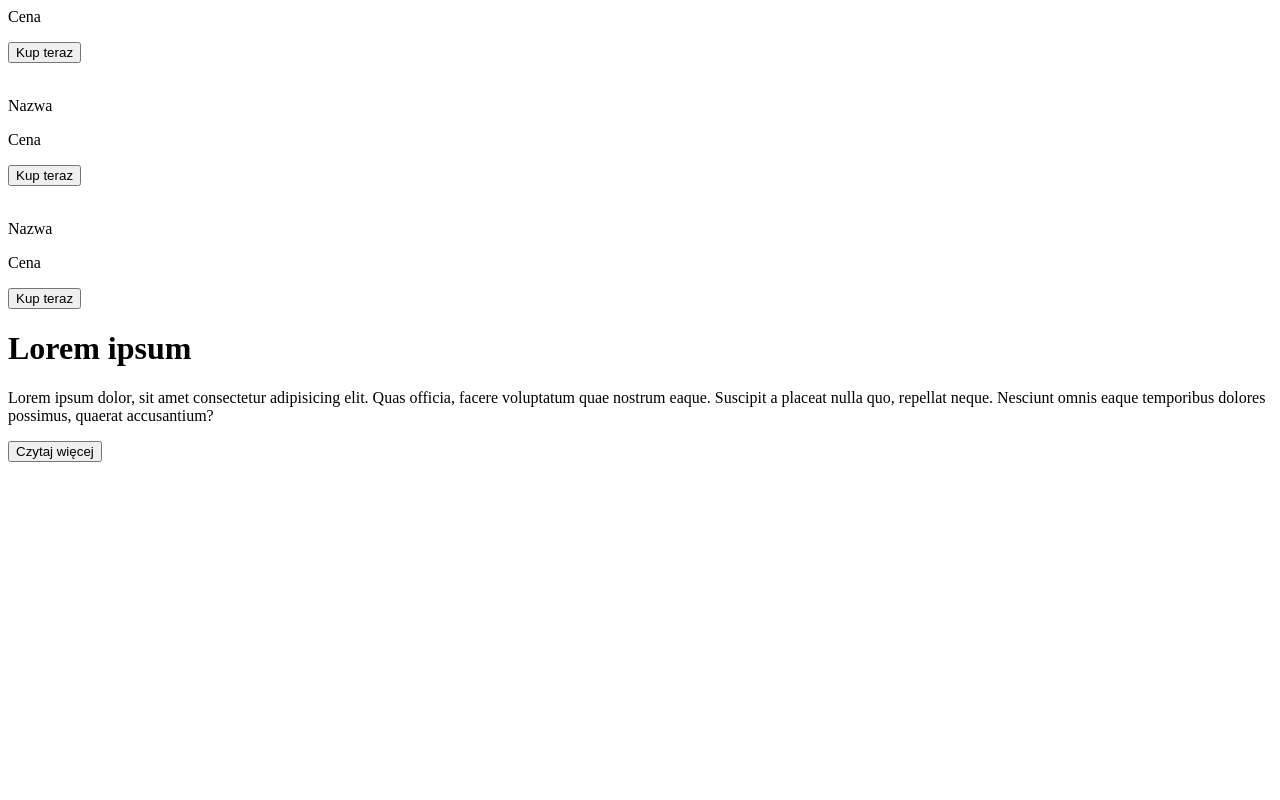
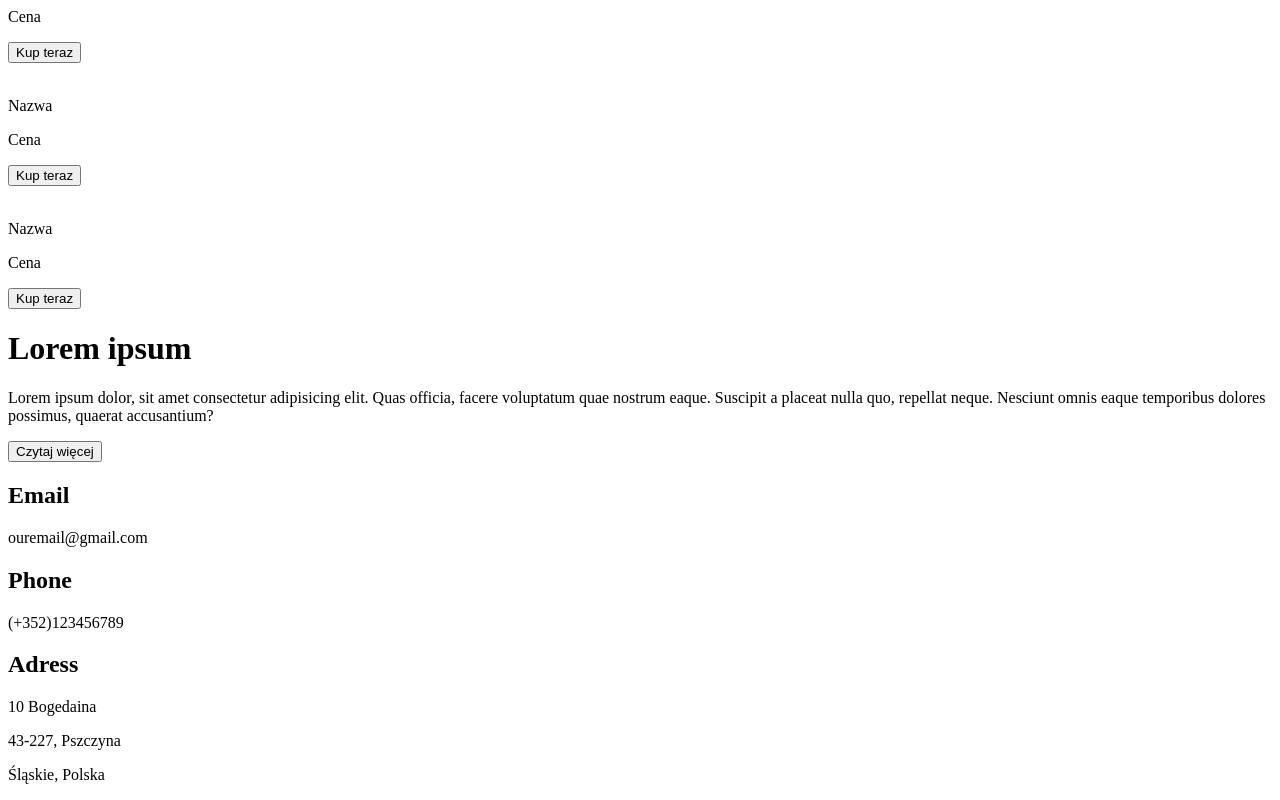
Before and after one commit to filipwr12/projekt-sklep-odziezowy, a plain HTML site: page index.html in a window 1280 px wide. Shown: the part 931-1731 px from the top of the page. Before the commit the page ends 1401 px from the top, so only its background shows below. Drawn offline with Linux system fonts and the light colour scheme.

Commit message:
update stopki

```diff
--- a/index.html
+++ b/index.html
@@ -120,7 +120,20 @@
                 <button>Czytaj więcej</button>
         </div>
         <div class="right">
-
+            <div class="row">
+                <h2>Email</h2>
+                <p>ouremail@gmail.com</p>
+            </div>
+            <div class="row">
+                <h2>Phone</h2>
+                <p>(+352)123456789</p>
+            </div>
+            <div class="row">
+                <h2>Adress</h2>
+                <p>10 Bogedaina</p>
+                <p>43-227, Pszczyna</p>
+                <p>Śląskie, Polska</p>
+            </div>
         </div>
     </footer>
 </body>
```
